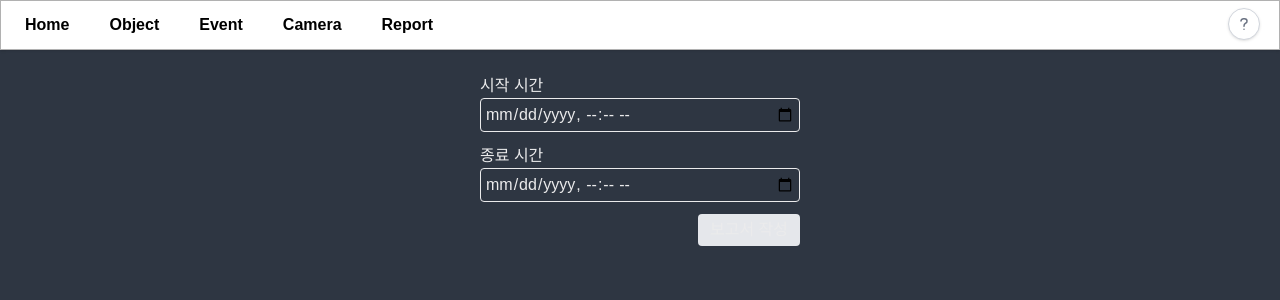
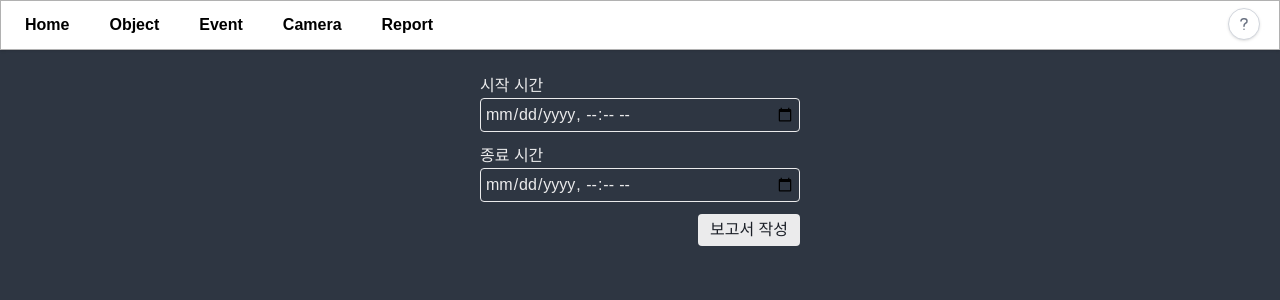
Before and after one commit to CapstoneDesign2-C3/Frontend, a Next.js app: page /report/event in a window 1280 px wide. Shown: the top 300 px of the page. Built offline with nearby package versions, Linux system fonts and the light colour scheme.

Commit message:
refactor : report 페이지 변경

```diff
--- a/app/report/event/page.tsx
+++ b/app/report/event/page.tsx
@@ -77,7 +77,7 @@ function EventReportPage() {
         </label>
         <div className="flex justify-end">
           <button
-            className="px-3 py-1 bg-gray-200 rounded"
+            className="px-3 py-1 bg-gray-200 rounded white-component"
             onClick={handleCreateReport}
           >
             보고서 작성
--- a/app/report/object/page.tsx
+++ b/app/report/object/page.tsx
@@ -55,7 +55,7 @@ function ObjectReportPage() {
     <div className="flex-1">
       <div className="flex justify-end">
         <button
-          className="px-3 py-1 bg-gray-200 rounded"
+          className="px-3 py-1 mx-4 my-2 white-component rounded"
           onClick={handleCreateReport}
           disabled={selectedIds.length === 0} // 선택된 ID 없으면 비활성화 가능
         >
```
